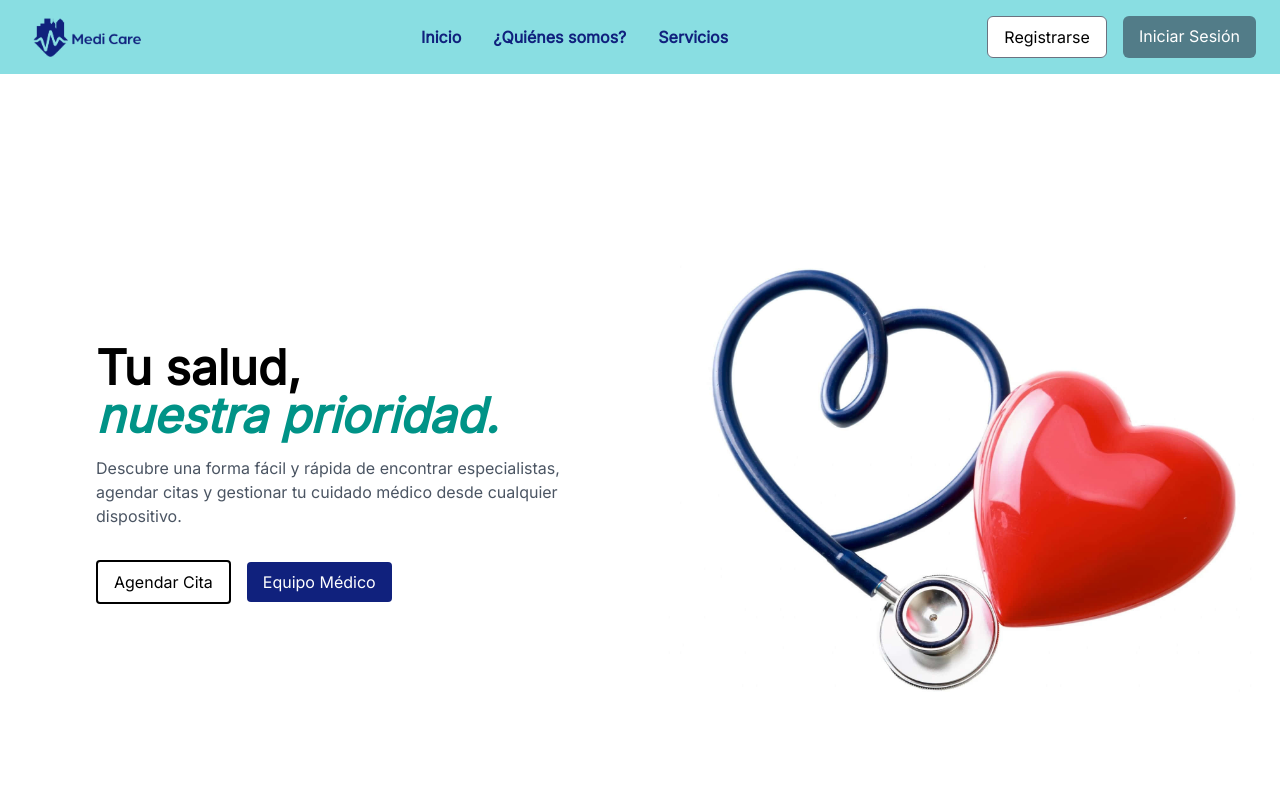
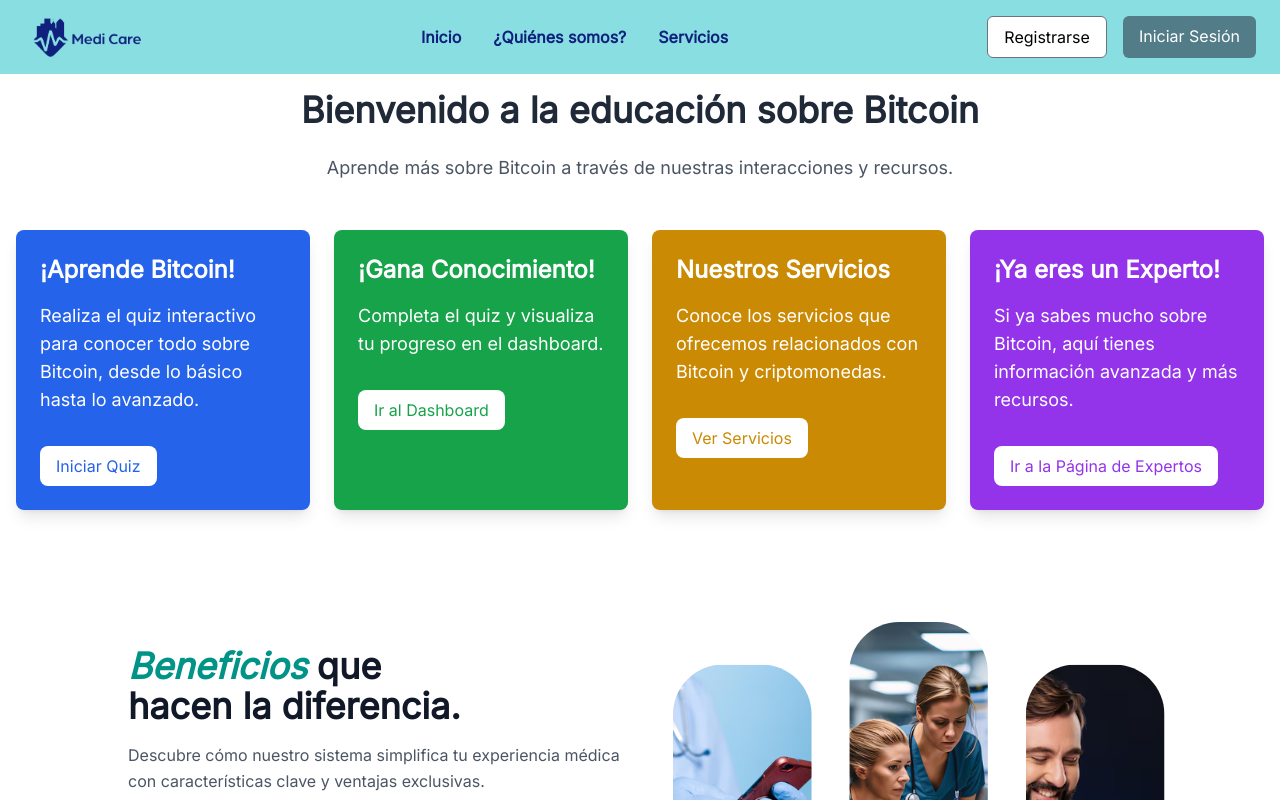
Before and after one commit to isidrocolocho/services-bitcoin-frontend, a React (Create React App) app: page / in a window 1280 px wide. Shown: the top 800 px of the page. Built offline with nearby package versions, Linux system fonts and the light colour scheme.

Commit message:
modificación del codigo

```diff
--- a/package.json
+++ b/package.json
@@ -25,7 +25,7 @@
     "react-data-table-component": "^7.6.2",
     "react-dom": "^19.0.0",
     "react-icons": "^5.4.0",
-    "react-router-dom": "^7.1.2",
+    "react-router-dom": "^7.1.3",
     "react-scripts": "5.0.1",
     "sweetalert2": "^11.14.5",
     "web-vitals": "^4.2.4",
--- /dev/null
+++ b/src/quiz/QuizComponent.jsx
@@ -0,0 +1,64 @@
+// src/components/Quiz/QuizComponent.jsx
+import React, { useState, useEffect } from "react";
+
+// Simulación de los módulos y preguntas
+const modules = {
+  1: { content: "Bitcoin es una moneda digital que permite transacciones sin intermediarios. Fue creado por Satoshi Nakamoto." },
+  // Agrega más módulos si es necesario
+};
+
+const questions = {
+  beginner: [
+    { question: "¿Quién creó Bitcoin?", options: ["Satoshi Nakamoto", "Vitalik Buterin", "Charlie Lee", "Elon Musk"], correctAnswer: "Satoshi Nakamoto" },
+    // Agrega más preguntas si es necesario
+  ],
+};
+
+const QuizComponent = () => {
+  const [moduleContent, setModuleContent] = useState(null);
+  const [question, setQuestion] = useState(null);
+  const [userLevel, setUserLevel] = useState("beginner"); // 'beginner' o 'advanced'
+  const [feedback, setFeedback] = useState("");
+
+  useEffect(() => {
+    loadModule(1); // Cargar el módulo 1
+    loadQuestion();
+  }, []);
+
+  const loadModule = (moduleId) => {
+    setModuleContent(modules[moduleId]);
+  };
+
+  const loadQuestion = () => {
+    const levelQuestions = questions[userLevel];
+    const randomQuestion = levelQuestions[Math.floor(Math.random() * levelQuestions.length)];
+    setQuestion(randomQuestion);
+  };
+
+  const handleAnswer = (selectedAnswer) => {
+    setFeedback(selectedAnswer === question.correctAnswer ? "¡Correcto!" : "Incorrecto.");
+    loadQuestion(); // Cargar nueva pregunta
+  };
+
+  return (
+    <div className="p-6 space-y-6">
+      <h1 className="text-2xl font-bold">Módulo: Introducción al Bitcoin</h1>
+      <p>{moduleContent?.content}</p>
+
+      <div className="mt-6">
+        <h2 className="text-xl font-semibold">{question?.question}</h2>
+        <div className="space-y-4 mt-4">
+          {question?.options.map((option, index) => (
+            <button key={index} onClick={() => handleAnswer(option)} className="w-full bg-gray-200 p-3 rounded-lg text-left">
+              {option}
+            </button>
+          ))}
+        </div>
+      </div>
+
+      {feedback && <div className="mt-6 p-4 bg-green-200 rounded"><p>{feedback}</p></div>}
+    </div>
+  );
+};
+
+export default QuizComponent;
--- /dev/null
+++ b/src/quiz/QuizPage.jsx
@@ -0,0 +1,14 @@
+// src/pages/QuizPage.jsx
+import React from "react";
+import QuizComponent from "../components/Quiz/QuizComponent";
+
+const QuizPage = () => {
+  return (
+    <div className="container mx-auto p-4">
+      <h1 className="text-3xl font-bold text-center mb-6">Quiz sobre Bitcoin</h1>
+      <QuizComponent />
+    </div>
+  );
+};
+
+export default QuizPage;
--- a/src/views/landing/home/Home.jsx
+++ b/src/views/landing/home/Home.jsx
@@ -1,53 +1,96 @@
 import React from "react";
 import Testimonios from "./Testimonios"; // Importa el componente de testimonios si está en el mismo directorio
+import { Link } from "react-router-dom";
 
 export default function Home() {
   return (
-    <div>
-      {/* Sección principal */}
-      <section className="h-screen max-w-7xl mx-auto px-4 py-12 flex flex-col justify-center">
-        <div className="grid grid-rows-2 md:grid-cols-2 md:grid-rows-1 gap-8 items-center h-full">
-          {/* Texto en la primera fila */}
-          <div className="md:pl-20 flex flex-col justify-center">
-            <h1 className="text-4xl md:text-5xl font-bold mb-4">
-              Tu salud, <br />
-              <span className="text-verde-aqua font-black italic">nuestra prioridad.</span>
-            </h1>
-            <p className="text-gray-600 mb-8">
-              Descubre una forma fácil y rápida de encontrar especialistas, agendar citas y gestionar tu cuidado médico desde cualquier dispositivo.
+    <div className="container mx-auto p-4">
+      {/* Sección de bienvenida */}
+      <div className="text-center mb-12">
+        <h1 className="text-4xl font-bold text-gray-800 mb-6">
+          Bienvenido a la educación sobre Bitcoin
+        </h1>
+        <p className="text-lg text-gray-600 mb-6">
+          Aprende más sobre Bitcoin a través de nuestras interacciones y recursos.
+        </p>
+      </div>
+
+      {/* Sección de las 4 tarjetas */}
+      <div className="grid grid-cols-1 sm:grid-cols-2 lg:grid-cols-4 gap-6 mb-12">
+        {/* Tarjeta 1: Aprende */}
+        <div className="bg-blue-600 text-white rounded-lg shadow-lg overflow-hidden">
+          <div className="p-6">
+            <h2 className="text-2xl font-semibold mb-4">¡Aprende Bitcoin!</h2>
+            <p className="text-lg mb-4">
+              Realiza el quiz interactivo para conocer todo sobre Bitcoin, desde lo básico hasta lo avanzado.
             </p>
-            <div className="space-x-4">
-              <button className="bg-white text-black border-2 border-black hover:bg-gray-100 py-2 px-4 rounded">
-                Agendar Cita
-              </button>
-              <button className="bg-azul-navy text-white hover:bg-blue py-2 px-4 rounded">
-                Equipo Médico
-              </button>
-            </div>
-          </div>
-
-          {/* Imagen en la segunda fila */}
-          <div className="relative h-64 md:h-full flex items-center justify-center">
-            <img
-              src="/images/estetoscopio.jpg"
-              alt="Medical stethoscope heart"
-              className="w-full h-full object-contain"
-            />
+            <Link
+              to="/quiz"
+              className="bg-white text-blue-600 py-2 px-4 rounded-lg mt-4 inline-block hover:bg-gray-100 transition duration-300"
+            >
+              Iniciar Quiz
+            </Link>
           </div>
         </div>
-      </section>
 
-      {/* Sección de beneficios */}
-      <section className="flex flex-col md:flex-row items-center md:items-start justify-between px-8 py-16 bg-white">
+        {/* Tarjeta 2: Gana */}
+        <div className="bg-green-600 text-white rounded-lg shadow-lg overflow-hidden">
+          <div className="p-6">
+            <h2 className="text-2xl font-semibold mb-4">¡Gana Conocimiento!</h2>
+            <p className="text-lg mb-4">
+              Completa el quiz y visualiza tu progreso en el dashboard.
+            </p>
+            <Link
+              to="/dashboard"
+              className="bg-white text-green-600 py-2 px-4 rounded-lg mt-4 inline-block hover:bg-gray-100 transition duration-300"
+            >
+              Ir al Dashboard
+            </Link>
+          </div>
+        </div>
+
+        {/* Tarjeta 3: Nuestros Servicios */}
+        <div className="bg-yellow-600 text-white rounded-lg shadow-lg overflow-hidden">
+          <div className="p-6">
+            <h2 className="text-2xl font-semibold mb-4">Nuestros Servicios</h2>
+            <p className="text-lg mb-4">
+              Conoce los servicios que ofrecemos relacionados con Bitcoin y criptomonedas.
+            </p>
+            <Link
+              to="/servicios"
+              className="bg-white text-yellow-600 py-2 px-4 rounded-lg mt-4 inline-block hover:bg-gray-100 transition duration-300"
+            >
+              Ver Servicios
+            </Link>
+          </div>
+        </div>
+
+        {/* Tarjeta 4: ¡Ya eres un Experto! */}
+        <div className="bg-purple-600 text-white rounded-lg shadow-lg overflow-hidden">
+          <div className="p-6">
+            <h2 className="text-2xl font-semibold mb-4">¡Ya eres un Experto!</h2>
+            <p className="text-lg mb-4">
+              Si ya sabes mucho sobre Bitcoin, aquí tienes información avanzada y más recursos.
+            </p>
+            <Link
+              to="/advanced"
+              className="bg-white text-purple-600 py-2 px-4 rounded-lg mt-4 inline-block hover:bg-gray-100 transition duration-300"
+            >
+              Ir a la Página de Expertos
+            </Link>
+          </div>
+        </div>
+      </div>
+
+      {/* Sección de Beneficios */}
+      <section className="flex flex-col md:flex-row items-center md:items-start justify-between px-8 py-16 bg-white mb-12">
         <div className="w-full md:w-1/2 flex flex-col justify-center md:pl-20 pt-6 items-center md:items-start h-full">
           <h2 className="text-3xl md:text-4xl font-bold italic text-verde-aqua text-center md:text-left">
             Beneficios <span className="text-gray-900 not-italic">que</span> <br />
             <span className="text-gray-900 not-italic">hacen la diferencia.</span>
           </h2>
           <p className="mt-4 text-gray-600 leading-relaxed text-center md:text-left">
-            Descubre cómo nuestro sistema simplifica tu<br />
-            experiencia médica con características clave y<br />
-            ventajas exclusivas.
+            Descubre cómo nuestro sistema simplifica tu experiencia médica con características clave y ventajas exclusivas.
           </p>
           <a href="#" className="inline-block mt-6 text-teal-600 hover:underline font-medium">
             Más Información →
@@ -65,8 +108,9 @@ export default function Home() {
         </div>
       </section>
 
-      {/* Componente de testimonios */}
+      {/* Componente de Testimonios */}
       <Testimonios />
+
     </div>
   );
 }
--- /dev/null
+++ b/src/views/landing/home/Quiz.jsx
@@ -0,0 +1,81 @@
+import React, { useState, useEffect } from "react";
+
+const QuizComponent = () => {
+  const [moduleContent, setModuleContent] = useState(null);
+  const [question, setQuestion] = useState(null);
+  const [userLevel, setUserLevel] = useState('beginner'); // 'beginner' o 'advanced'
+  const [userAnswer, setUserAnswer] = useState(null);
+  const [feedback, setFeedback] = useState("");
+
+  useEffect(() => {
+    // Cargar el módulo al inicio
+    fetchModule(1); // Cargar módulo 1
+  }, []);
+
+  const fetchModule = async (moduleId) => {
+    const response = await fetch(`/api/module/${moduleId}`);
+    const data = await response.json();
+    setModuleContent(data);
+  };
+
+  const fetchQuestion = async () => {
+    const response = await fetch(`/api/quiz/question?level=${userLevel}`);
+    const data = await response.json();
+    setQuestion(data);
+  };
+
+  const handleAnswer = (selectedAnswer) => {
+    setUserAnswer(selectedAnswer);
+    fetchFeedback(selectedAnswer);
+  };
+
+  const fetchFeedback = async (selectedAnswer) => {
+    const response = await fetch("/api/quiz/answer", {
+      method: "POST",
+      body: JSON.stringify({ answer: selectedAnswer }),
+      headers: {
+        "Content-Type": "application/json",
+      },
+    });
+    const data = await response.json();
+    setFeedback(data.feedback);
+  };
+
+  return (
+    <div className="p-6 space-y-6">
+      <div>
+        <h1 className="text-2xl font-bold">Módulo: Introducción al Bitcoin</h1>
+        <p>{moduleContent?.content}</p>
+      </div>
+
+      <div className="mt-6">
+        <button onClick={fetchQuestion} className="bg-blue-500 text-white p-2 rounded">Obtener Pregunta</button>
+      </div>
+
+      {question && (
+        <div className="mt-6">
+          <h2 className="text-xl font-semibold">{question.question}</h2>
+          <div className="space-y-4 mt-4">
+            {question.options.map((option, index) => (
+              <button
+                key={index}
+                onClick={() => handleAnswer(option)}
+                className="w-full bg-gray-200 p-3 rounded-lg text-left"
+              >
+                {option}
+              </button>
+            ))}
+          </div>
+        </div>
+      )}
+
+      {feedback && (
+        <div className="mt-6 p-4 bg-green-200 rounded">
+          <p>{feedback}</p>
+        </div>
+      )}
+    </div>
+  );
+};
+
+export default QuizComponent;
```
